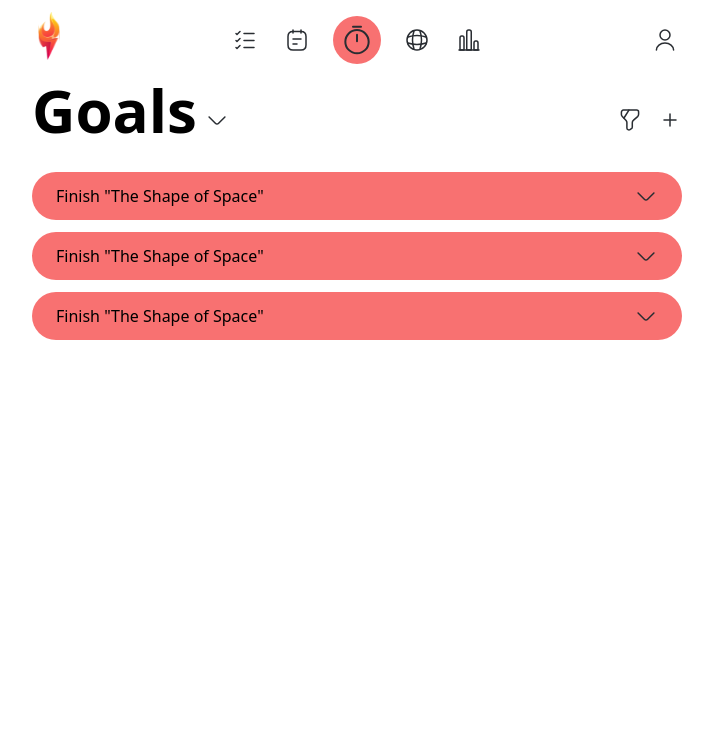
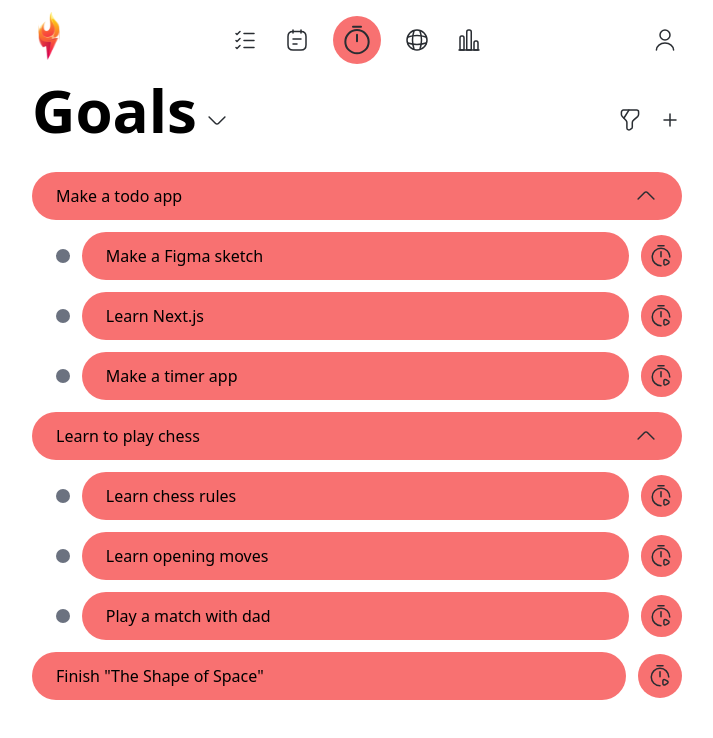
Before and after one commit to kasparas-ban/torch, a React (Vite) app: page /goals in a window 1280 px wide. Shown: the top 738 px of the page, without its empty margins (283-996 px from the left). Built offline with nearby package versions, Linux system fonts and the light colour scheme.

Commit message:
Added goals list items

```diff
--- a/src/pages/GoalsPage.tsx
+++ b/src/pages/GoalsPage.tsx
@@ -1,13 +1,59 @@
+import { useState } from "react"
 import { ReactComponent as FilterIcon } from "../assets/filter.svg"
 import { ReactComponent as PlusIcon } from "../assets/plus.svg"
 import { ReactComponent as ArrowIcon } from "../assets/arrow.svg"
+import { ReactComponent as TimerStartIcon } from "../assets/timer_start.svg"
+
+interface Task {
+  title: string
+}
+
+interface Goal {
+  title: string
+  tasks: Task[]
+}
+
+const goals: Goal[] = [
+  {
+    title: "Make a todo app",
+    tasks: [
+      {
+        title: "Make a Figma sketch",
+      },
+      {
+        title: "Learn Next.js",
+      },
+      {
+        title: "Make a timer app",
+      },
+    ],
+  },
+  {
+    title: "Learn to play chess",
+    tasks: [
+      {
+        title: "Learn chess rules",
+      },
+      {
+        title: "Learn opening moves",
+      },
+      {
+        title: "Play a match with dad",
+      },
+    ],
+  },
+  {
+    title: 'Finish "The Shape of Space"',
+    tasks: [],
+  },
+]
 
 function GoalsPage() {
   return (
     <div className="mt-4 flex justify-between max-[768px]:px-6 md:justify-center md:space-x-36">
       <div className="w-[650px]">
         <GoalsHeader />
-        <GoalsList />
+        <GoalsList goals={goals} />
       </div>
     </div>
   )
@@ -28,25 +74,63 @@ function GoalsHeader() {
   )
 }
 
-function GoalsList() {
+function GoalsList({ goals }: { goals: Goal[] }) {
   return (
     <ul className="space-y-3">
-      <GoalItem />
-      <GoalItem />
-      <GoalItem />
+      {goals.map(goal => (
+        <GoalItem goal={goal} />
+      ))}
     </ul>
   )
 }
 
-function GoalItem() {
+function GoalItem({ goal }: { goal: Goal }) {
+  const [showSublist, setShowSublist] = useState(true)
+  const containsSublist = !!goal.tasks.length
+
   return (
     <li>
-      <div className="flex cursor-pointer rounded-full bg-red-400 py-3 px-6">
-        <div>Finish "The Shape of Space"</div>
-        <ArrowIcon className="ml-auto" />
+      <div
+        onClick={() => setShowSublist(prev => !prev)}
+        className="flex space-x-3"
+      >
+        <div className="flex w-full cursor-pointer rounded-full bg-red-400 py-3 px-6">
+          <div>{goal.title}</div>
+          {containsSublist && (
+            <ArrowIcon
+              className={`ml-auto ${showSublist ? "rotate-180" : ""}`}
+            />
+          )}
+        </div>
+        {!containsSublist && (
+          <div className="my-auto aspect-square w-12 cursor-pointer rounded-full bg-red-400">
+            <TimerStartIcon className="m-auto h-full" />
+          </div>
+        )}
       </div>
+      {showSublist && <GoalSublist tasks={goal.tasks} />}
     </li>
   )
 }
 
+function GoalSublist({ tasks }: { tasks: Task[] }) {
+  return (
+    <div>
+      <ul className="mt-3 ml-6 space-y-3">
+        {tasks.map(task => (
+          <li className="flex space-x-3">
+            <div className="my-auto aspect-square w-4 rounded-full bg-gray-500"></div>
+            <div className="flex w-full cursor-pointer rounded-full bg-red-400 py-3 px-6">
+              <div>{task.title}</div>
+            </div>
+            <div className="my-auto aspect-square w-12 cursor-pointer rounded-full bg-red-400">
+              <TimerStartIcon className="m-auto h-full" />
+            </div>
+          </li>
+        ))}
+      </ul>
+    </div>
+  )
+}
+
 export default GoalsPage
```
Also changed, not shown: src/assets/timer_start.svg (added).
